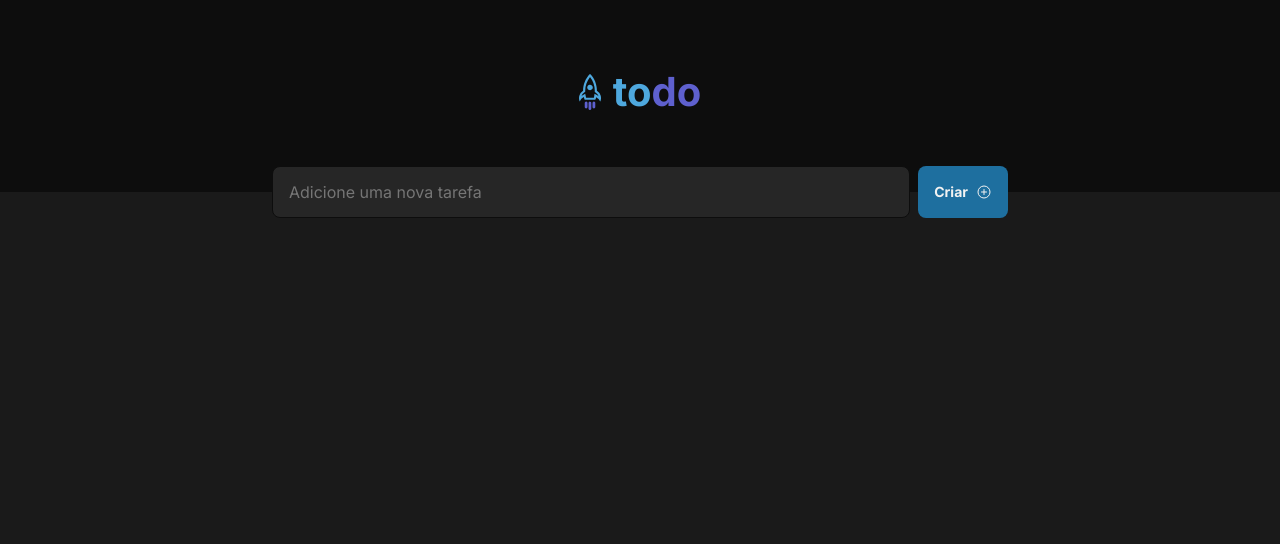
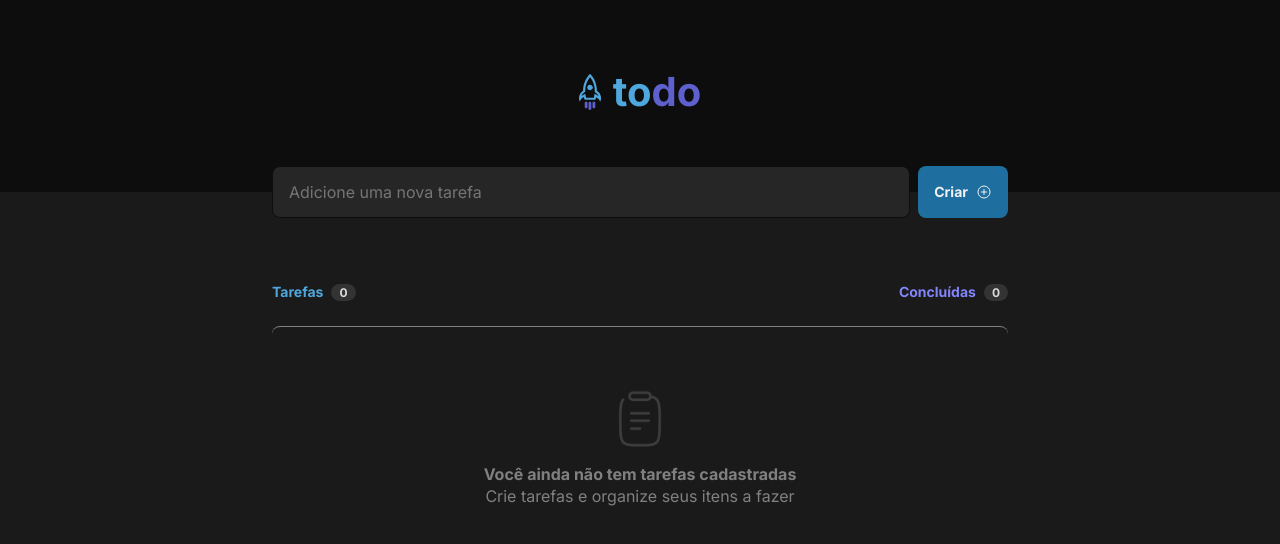
Before and after one commit to Cipriano99/ignite-todo-list, a React (Vite) app: page / in a window 1280 px wide. Shown: the top 544 px of the page. Built offline with nearby package versions, Linux system fonts and the light colour scheme.

Commit message:
add - Todo component without tasks

```diff
--- a/src/App.module.css
+++ b/src/App.module.css
@@ -1,4 +1,7 @@
 .container {
   max-width: 46rem;
   margin: 0 auto;
+  display: flex;
+  flex-direction: column;
+  gap: 4rem;
 }
--- a/src/App.tsx
+++ b/src/App.tsx
@@ -1,5 +1,6 @@
 import { Header } from './components/Header'
 import { NewTodo } from './components/NewTodo'
+import { Todos } from './components/Todos'
 
 import styles from './App.module.css'
 import './global.css'
@@ -11,6 +12,7 @@ function App() {
 
       <main className={styles.container}>
         <NewTodo />
+        <Todos />
       </main>
     </>
   )
--- /dev/null
+++ b/src/components/Todos.module.css
@@ -0,0 +1,47 @@
+.todos {
+  width: 100%;
+}
+
+.infos {
+  display: flex;
+  justify-content: space-between;
+  margin-bottom: 1.5rem;
+  font-size: 0.875rem;
+}
+
+.infos span {
+  background-color: var(--gray-400);
+  color: var(--gray-200);
+  padding: 0.05rem 0.5rem;
+  border-radius: 1rem;
+  margin-left: 0.5rem;
+  font-size: 0.75rem;
+}
+
+.tasks {
+  color: var(--blue);
+  font-weight: bold;
+}
+
+.dones {
+  color: var(--purple);
+  font-weight: bold;
+}
+
+.list {
+  height: 10 rem;
+  border-top: 1px solid var(--gray-300);
+  border-radius: 0.5rem;
+}
+
+.noTodo {
+  display: flex;
+  flex-direction: column;
+  align-items: center;
+  padding: 4rem;
+  color: var(--gray-300);
+}
+
+.noTodo img {
+  margin-bottom: 1rem;
+}
--- /dev/null
+++ b/src/components/Todos.tsx
@@ -0,0 +1,34 @@
+import styles from './Todos.module.css'
+
+export const Todos = () => {
+
+  return (
+    <section className={styles.todos}>
+      <div className={styles.infos}>
+        <div className={styles.tasks}>
+          Tarefas
+          <span>0</span>
+        </div>
+
+        <div className={styles.dones}>
+          Concluídas
+          <span>0</span>
+        </div>
+      </div>
+
+      <div className={styles.list}>
+        <div className={styles.noTodo}>
+          <img src="/src/assets/Clipboard.png" alt="Sem atividades" />
+
+          <strong>
+            Você ainda não tem tarefas cadastradas
+          </strong>
+
+          <span>
+            Crie tarefas e organize seus itens a fazer
+          </span>
+        </div>
+      </div>
+    </section>
+  )
+}
```
Also changed, not shown: src/assets/Clipboard.png (added).
